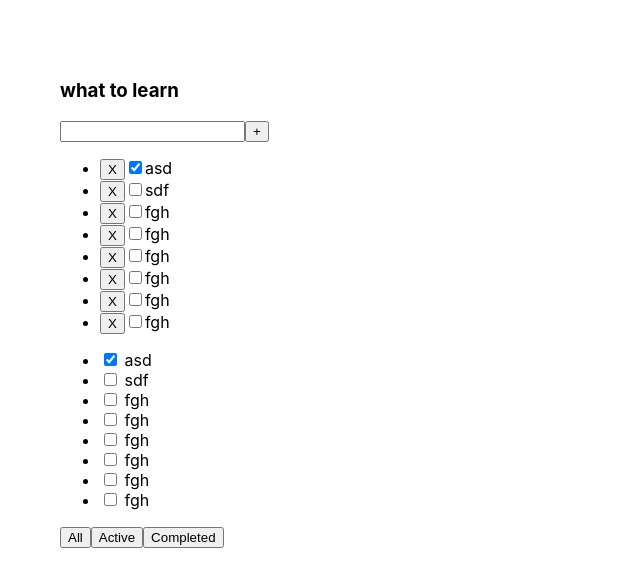
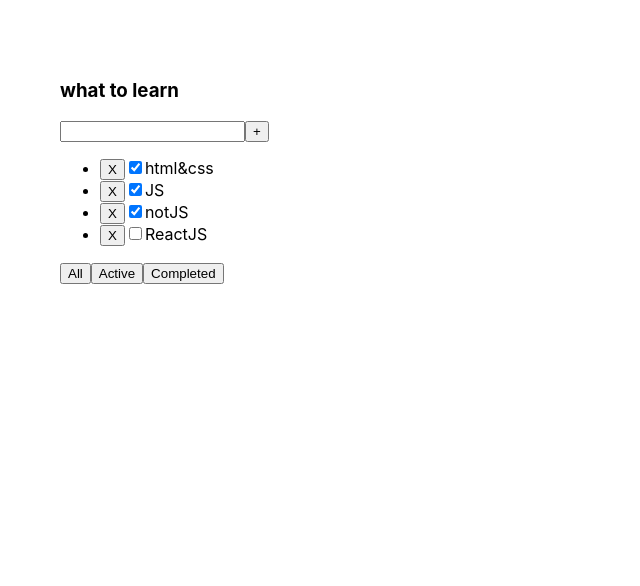
Before and after one commit to Mayonezzer/todotest, a React (Create React App) app: page / in a window 1280 px wide. Shown: the top 586 px of the page, without its empty margins (0-640 px from the left). Built offline with nearby package versions, Linux system fonts and the light colour scheme.

Commit message:
14.02 filter

```diff
--- a/src/App.tsx
+++ b/src/App.tsx
@@ -5,19 +5,15 @@ import {TaskPropsType} from "./TodoList";
 
 export function App() {
     const todoListTitle: string = "what to learn"
-    const tasksList: Array<TaskPropsType> = [
-        {taskId: 1, taskTitle: "asd", isDone: true},
-        {taskId: 2, taskTitle: "sdf", isDone: false},
-        {taskId: 3, taskTitle: "fgh", isDone: false},
-        {taskId: 4, taskTitle: "fgh", isDone: false},
-        {taskId: 5, taskTitle: "fgh", isDone: false},
-        {taskId: 6, taskTitle: "fgh", isDone: false},
-        {taskId: 7, taskTitle: "fgh", isDone: false},
-        {taskId: 8, taskTitle: "fgh", isDone: false},
+    let tasksList: Array<TaskPropsType> = [
+        {taskId: 1, taskTitle: "html&css", isDone: true},
+        {taskId: 2, taskTitle: "JS", isDone: true},
+        {taskId: 3, taskTitle: "notJS", isDone: true},
+        {taskId: 4, taskTitle: "ReactJS", isDone: false},
     ]
 
-    const removeTask = (id:number, myTitle: string)=>{
-        console.log(id, myTitle)
+    const removeTask = (id: number, myTitle: string) => {
+        tasksList = tasksList.filter((el) => el.taskId !== id)
     }
 
     return (
--- a/src/TodoList.tsx
+++ b/src/TodoList.tsx
@@ -37,13 +37,7 @@ export function TodoList(props: TodoListPropsType) {
                     :
                     <div>нету</div>
                 }
-                <ul>
-                    {props.tasks.map((el) => {
-                        return (
-                            <li key={el.taskId}><input type="checkbox" checked={el.isDone}/> <span>{el.taskTitle}</span></li>
-                        )
-                    })}
-                </ul>
+
                 <div>
                     <button>All</button>
                     <button>Active</button>
```
